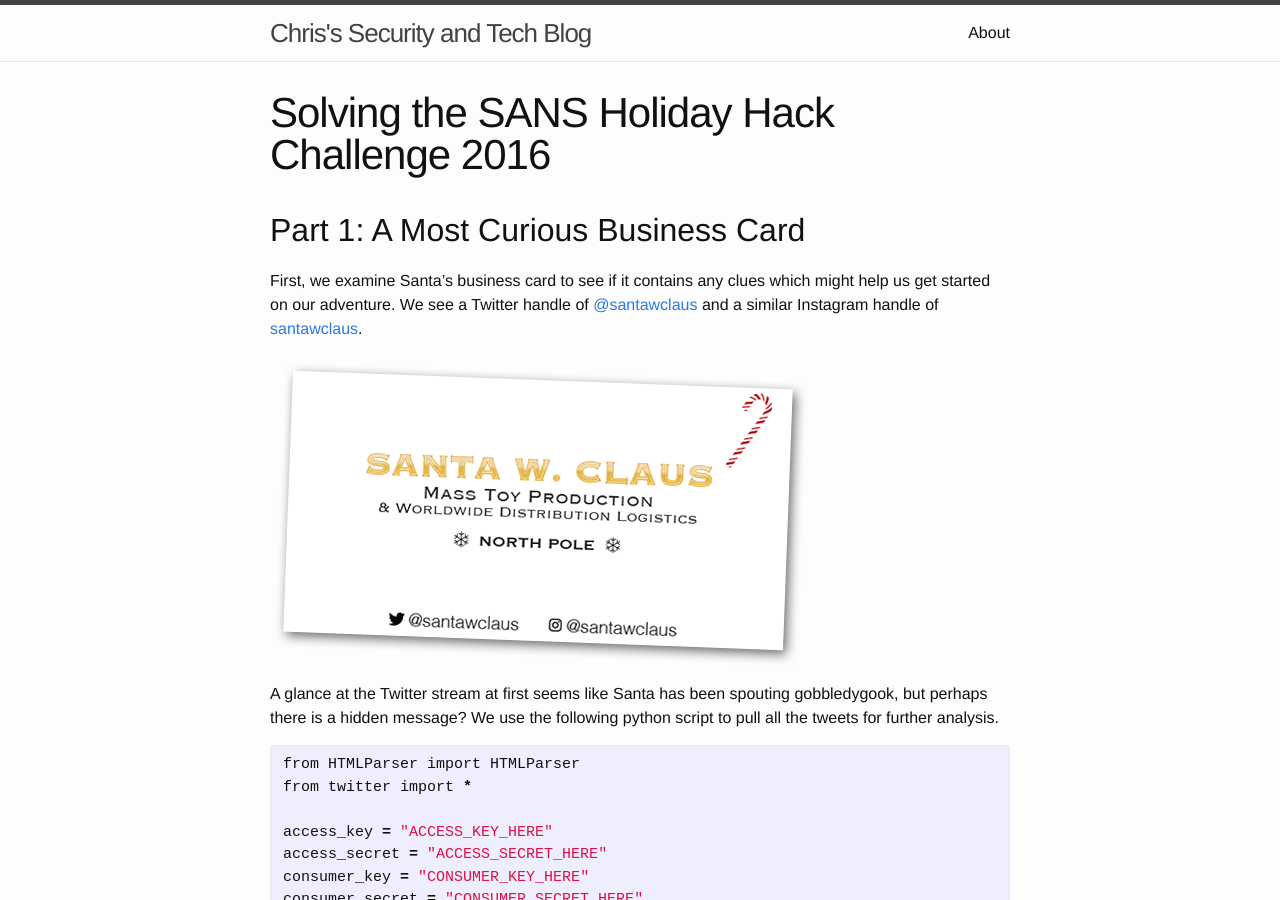
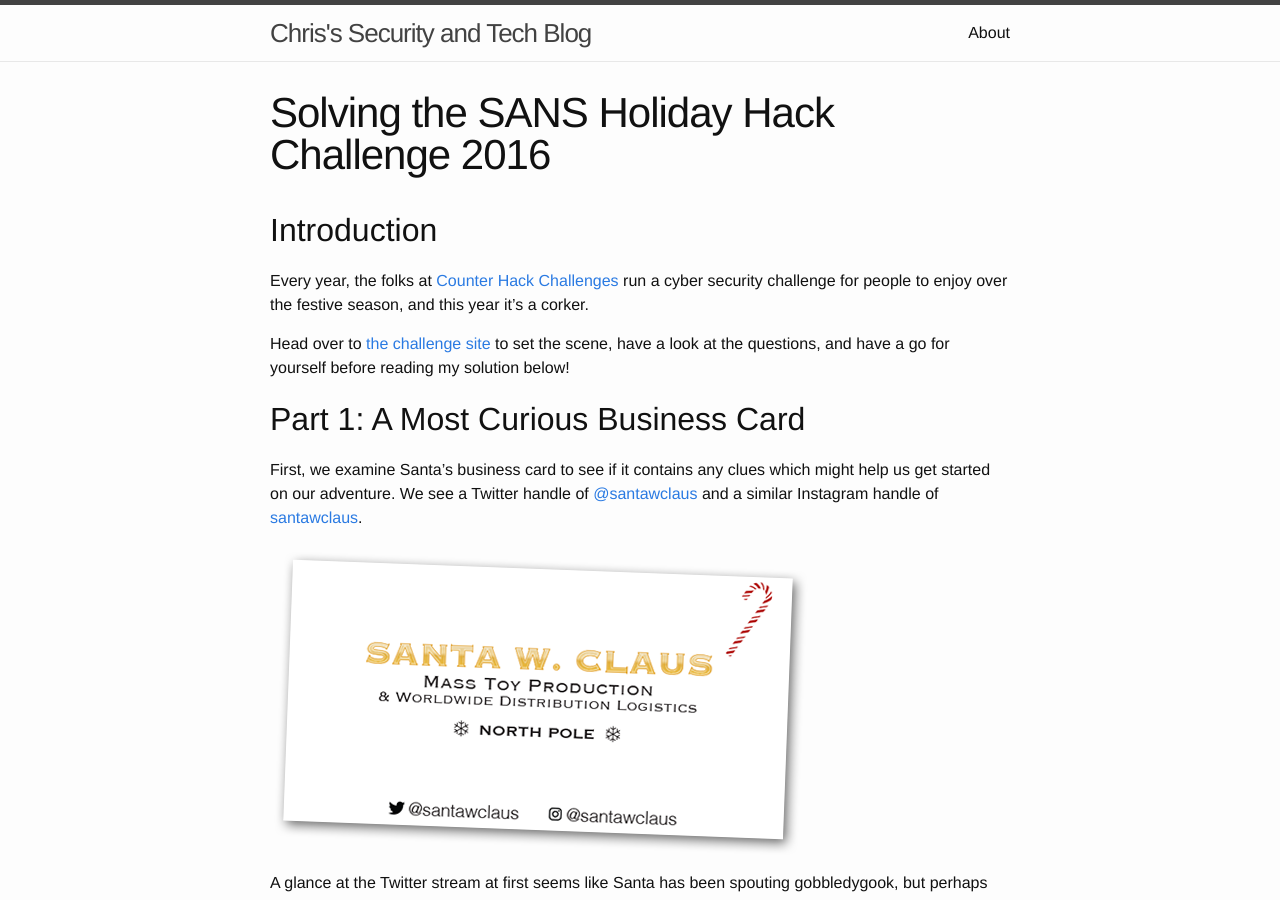
Before and after one commit to chrisdcmoore/chrisdcmoore.github.io, a Jekyll site: the page built from _posts/2017-01-05-sans-holiday-hack-challenge-2016.markdown, in a window 1280 px wide and 900 px high. Built offline with Jekyll 4.4.1, drawn with Linux system fonts in a browser that asks for light colours.

Commit message:
add an introduction to the SANS HHC 2016 solution post

```diff
--- a/_posts/2017-01-05-sans-holiday-hack-challenge-2016.markdown
+++ b/_posts/2017-01-05-sans-holiday-hack-challenge-2016.markdown
@@ -2,8 +2,13 @@
 layout: page
 title: Solving the SANS Holiday Hack Challenge 2016
 permalink: /sans-holiday-hack-challenge-2016/
-excerpt: Every year, the folks at Counter Hack and SANS run a cyber security challenge for people to enjoy over the festive season, and this year it's a corker. In this post, you'll find my crudely written-up solution.
+excerpt: Every year, the folks at Counter Hack Challenges and SANS run a cyber security challenge for people to enjoy over the festive season, and this year it's a corker. In this post, you'll find my crudely written-up solution.
 ---
+
+## Introduction
+Every year, the folks at [Counter Hack Challenges](https://www.counterhackchallenges.com/) run a cyber security challenge for people to enjoy over the festive season, and this year it's a corker.
+
+Head over to [the challenge site](https://holidayhackchallenge.com/2016/) to set the scene, have a look at the questions, and have a go for yourself before reading my solution below!
 
 ## Part 1&#58; A Most Curious Business Card
 
```
